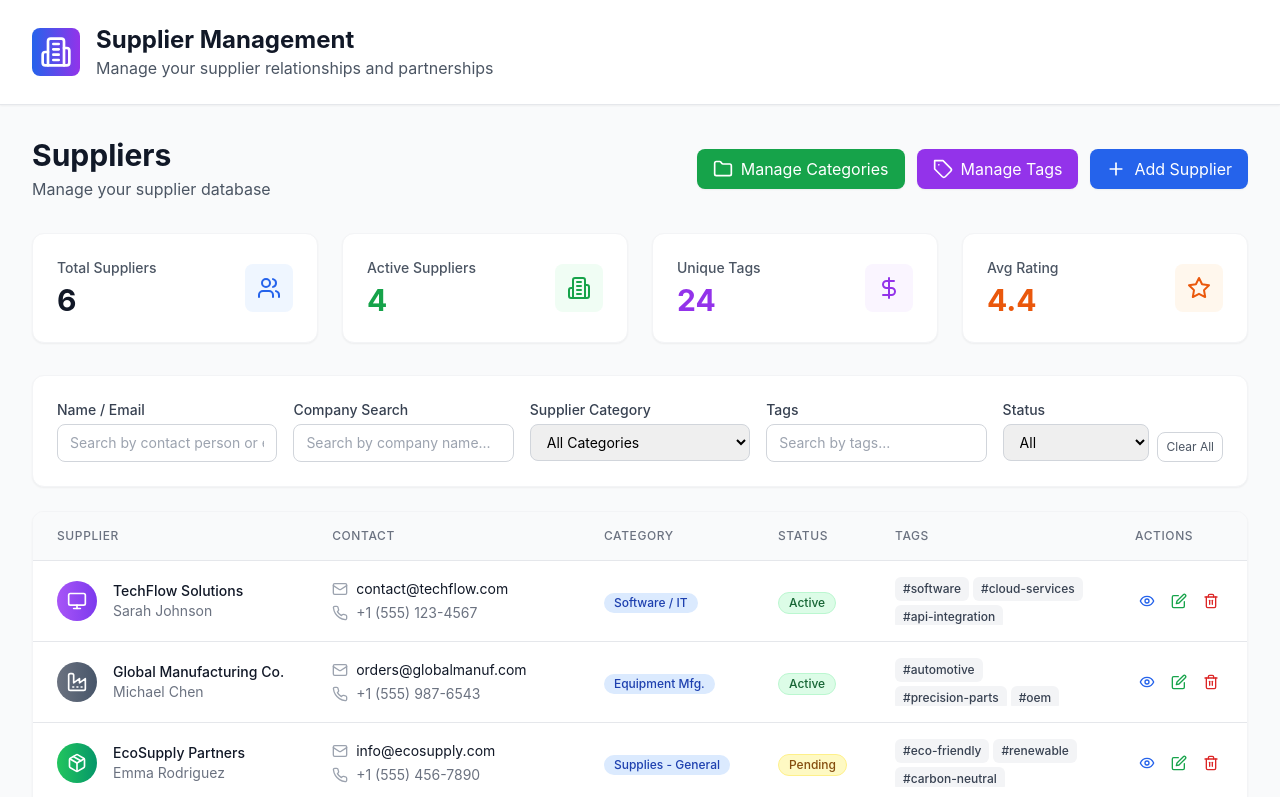
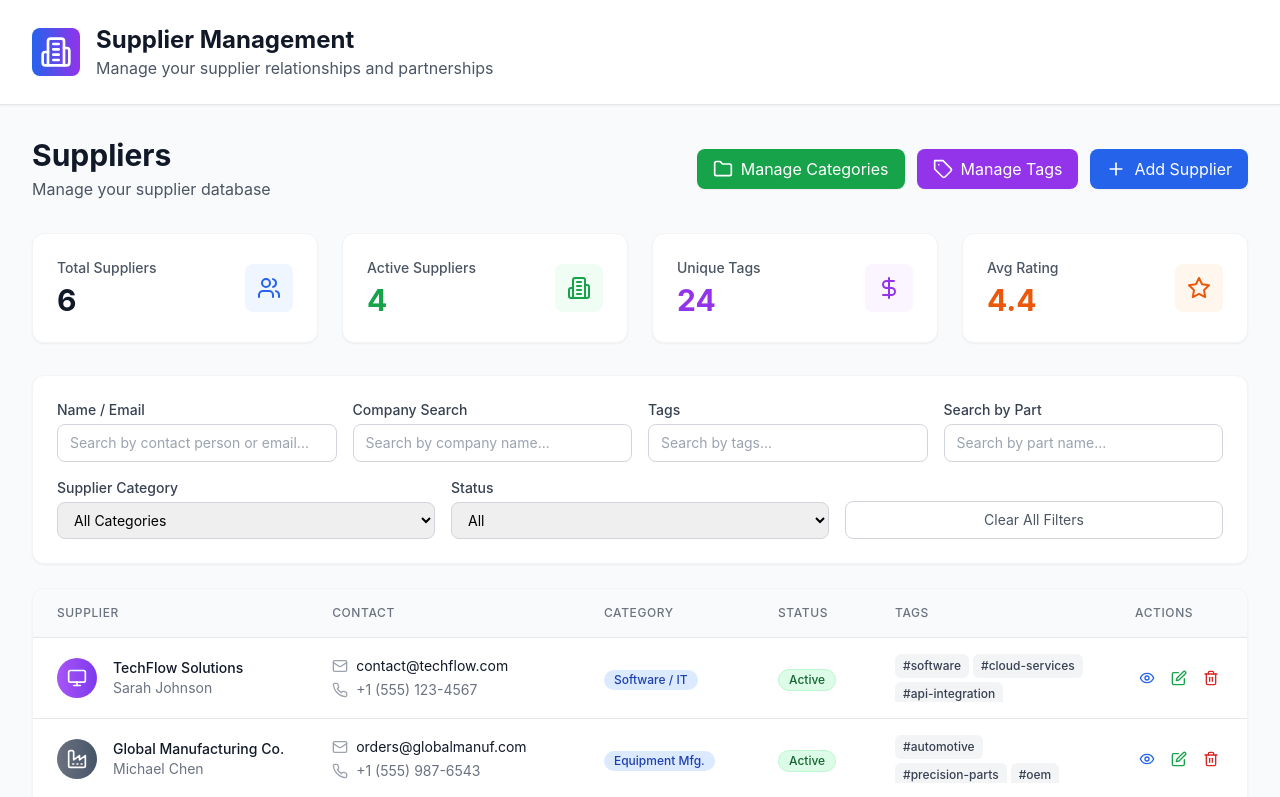
Before and after one commit to Kabba24ai/supplier-management-gj, a React (Vite) app: page / in a window 1280 px wide. Shown: the top 797 px of the page. Built offline with nearby package versions, Linux system fonts and the light colour scheme.

Commit message:
Add Parts Search and Redesign Search Section

```diff
--- a/src/App.tsx
+++ b/src/App.tsx
@@ -5,6 +5,7 @@ import TagsManagement from './components/TagsManagement';
 import CategoriesManagement from './components/CategoriesManagement';
 import { Supplier } from './types/supplier';
 import { mockSuppliers } from './data/mockData';
+import { mockParts, Part } from './data/mockPartsData';
 
 // Category icon mapping
 const getCategoryIcon = (category: string) => {
@@ -52,9 +53,11 @@ const getCategoryColor = (category: string) => {
 function App() {
   const [suppliers, setSuppliers] = useState<Supplier[]>(mockSuppliers);
   const [filteredSuppliers, setFilteredSuppliers] = useState<Supplier[]>(mockSuppliers);
+  const [parts] = useState<Part[]>(mockParts);
   const [nameEmailSearch, setNameEmailSearch] = useState('');
   const [companySearch, setCompanySearch] = useState('');
   const [tagSearch, setTagSearch] = useState('');
+  const [partSearch, setPartSearch] = useState('');
   const [statusFilter, setStatusFilter] = useState('all');
   const [categoryFilter, setCategoryFilter] = useState('all');
   const [showModal, setShowModal] = useState(false);
@@ -98,6 +101,19 @@ function App() {
       );
     }
 
+    // Search by part
+    if (partSearch) {
+      const matchingParts = parts.filter(part =>
+        part.name.toLowerCase().includes(partSearch.toLowerCase())
+      );
+      const supplierIdsWithParts = new Set(
+        matchingParts.flatMap(part => part.supplierIds)
+      );
+      filtered = filtered.filter(supplier =>
+        supplierIdsWithParts.has(supplier.id)
+      );
+    }
+
     if (statusFilter !== 'all') {
       filtered = filtered.filter(supplier => supplier.status === statusFilter);
     }
@@ -107,8 +123,7 @@ function App() {
     }
 
     setFilteredSuppliers(filtered);
-  }, [suppliers, nameEmailSearch, companySearch, tagSearch, statusFilter, categoryFilter]);
-
+  }, [suppliers, parts, nameEmailSearch, companySearch, tagSearch, partSearch, statusFilter, categoryFilter]);
   const handleAddSupplier = (supplierData: Omit<Supplier, 'id' | 'totalOrders' | 'totalValue' | 'lastOrder' | 'joinDate'>) => {
     const newSupplier: Supplier = {
       ...supplierData,
@@ -153,6 +168,7 @@ function App() {
     setNameEmailSearch('');
     setCompanySearch('');
     setTagSearch('');
+    setPartSearch('');
     setStatusFilter('all');
     setCategoryFilter('all');
   };
@@ -288,7 +304,9 @@ function App() {
 
         {/* Search and Filters */}
         <div className="bg-white rounded-xl shadow-sm border border-gray-100 p-6 mb-6">
-          <div className="grid grid-cols-1 lg:grid-cols-5 gap-4">
+          <div className="space-y-4">
+            {/* First Row - Text Searches */}
+            <div className="grid grid-cols-1 lg:grid-cols-4 gap-4">
               {/* Name/Email Search */}
               <div>
                 <label className="block text-sm font-medium text-gray-700 mb-1">Name / Email</label>
@@ -300,7 +318,6 @@ function App() {
                   className="w-full px-3 py-2 border border-gray-300 rounded-lg focus:ring-2 focus:ring-blue-500 focus:border-transparent text-sm"
                 />
               </div>
-
 
               {/* Company Search */}
               <div>
@@ -314,6 +331,33 @@ function App() {
                 />
               </div>
 
+              {/* Tags Search */}
+              <div>
+                <label className="block text-sm font-medium text-gray-700 mb-1">Tags</label>
+                <input
+                  type="text"
+                  value={tagSearch}
+                  onChange={(e) => setTagSearch(e.target.value)}
+                  placeholder="Search by tags..."
+                  className="w-full px-3 py-2 border border-gray-300 rounded-lg focus:ring-2 focus:ring-blue-500 focus:border-transparent text-sm"
+                />
+              </div>
+
+              {/* Parts Search */}
+              <div>
+                <label className="block text-sm font-medium text-gray-700 mb-1">Search by Part</label>
+                <input
+                  type="text"
+                  value={partSearch}
+                  onChange={(e) => setPartSearch(e.target.value)}
+                  placeholder="Search by part name..."
+                  className="w-full px-3 py-2 border border-gray-300 rounded-lg focus:ring-2 focus:ring-blue-500 focus:border-transparent text-sm"
+                />
+              </div>
+            </div>
+
+            {/* Second Row - Filters and Actions */}
+            <div className="grid grid-cols-1 lg:grid-cols-3 gap-4">
               {/* Category Filter */}
               <div>
                 <label className="block text-sm font-medium text-gray-700 mb-1">Supplier Category</label>
@@ -329,21 +373,8 @@ function App() {
                 </select>
               </div>
 
-            {/* Tags Search */}
+              {/* Status Filter */}
               <div>
-              <label className="block text-sm font-medium text-gray-700 mb-1">Tags</label>
-              <input
-                type="text"
-                value={tagSearch}
-                onChange={(e) => setTagSearch(e.target.value)}
-                placeholder="Search by tags..."
-                className="w-full px-3 py-2 border border-gray-300 rounded-lg focus:ring-2 focus:ring-blue-500 focus:border-transparent text-sm"
-              />
-            </div>
-
-            {/* Status Filter and Clear Button */}
-            <div className="flex gap-2">
-              <div className="flex-1">
                 <label className="block text-sm font-medium text-gray-700 mb-1">Status</label>
                 <select
                   value={statusFilter}
@@ -356,18 +387,19 @@ function App() {
                   <option value="pending">Pending</option>
                 </select>
               </div>
+
+              {/* Clear Filters Button */}
               <div className="flex items-end">
                 <button
                   onClick={clearFilters}
-                  className="px-2 py-1.5 text-xs text-gray-600 border border-gray-300 rounded-lg hover:bg-gray-50 transition-colors whitespace-nowrap"
+                  className="w-full px-4 py-2 text-sm text-gray-600 border border-gray-300 rounded-lg hover:bg-gray-50 transition-colors"
                 >
-                  Clear All
+                  Clear All Filters
                 </button>
               </div>
             </div>
           </div>
         </div>
-
         {/* Suppliers Table */}
         <div className="bg-white rounded-xl shadow-sm border border-gray-100 overflow-hidden">
           <div className="overflow-x-auto">
--- /dev/null
+++ b/src/data/mockPartsData.ts
@@ -0,0 +1,58 @@
+export interface Part {
+  id: number;
+  name: string;
+  supplierIds: number[]; // Array of supplier IDs (1-3 suppliers per part)
+}
+
+export const mockParts: Part[] = [
+  {
+    id: 1,
+    name: "Engine Oil Filter",
+    supplierIds: [1, 4] // TechFlow Solutions, Premium Materials Ltd
+  },
+  {
+    id: 2,
+    name: "Brake Pads - Front",
+    supplierIds: [2, 4, 6] // Global Manufacturing Co., Premium Materials Ltd, Reliable Services Corp
+  },
+  {
+    id: 3,
+    name: "LED Display Panel",
+    supplierIds: [1, 5] // TechFlow Solutions, Digital Innovations Inc
+  },
+  {
+    id: 4,
+    name: "Hydraulic Pump",
+    supplierIds: [2] // Global Manufacturing Co.
+  },
+  {
+    id: 5,
+    name: "Circuit Board Assembly",
+    supplierIds: [1, 4, 5] // TechFlow Solutions, Premium Materials Ltd, Digital Innovations Inc
+  },
+  {
+    id: 6,
+    name: "Steel Reinforcement Bars",
+    supplierIds: [4] // Premium Materials Ltd
+  },
+  {
+    id: 7,
+    name: "Packaging Materials",
+    supplierIds: [3, 6] // EcoSupply Partners, Reliable Services Corp
+  },
+  {
+    id: 8,
+    name: "Software License",
+    supplierIds: [1, 5] // TechFlow Solutions, Digital Innovations Inc
+  },
+  {
+    id: 9,
+    name: "Power Supply Unit",
+    supplierIds: [6] // Reliable Services Corp
+  },
+  {
+    id: 10,
+    name: "Transmission Fluid",
+    supplierIds: [2, 3] // Global Manufacturing Co., EcoSupply Partners
+  }
+];
```
Lines whose indentation alone changed are shown as unchanged.
